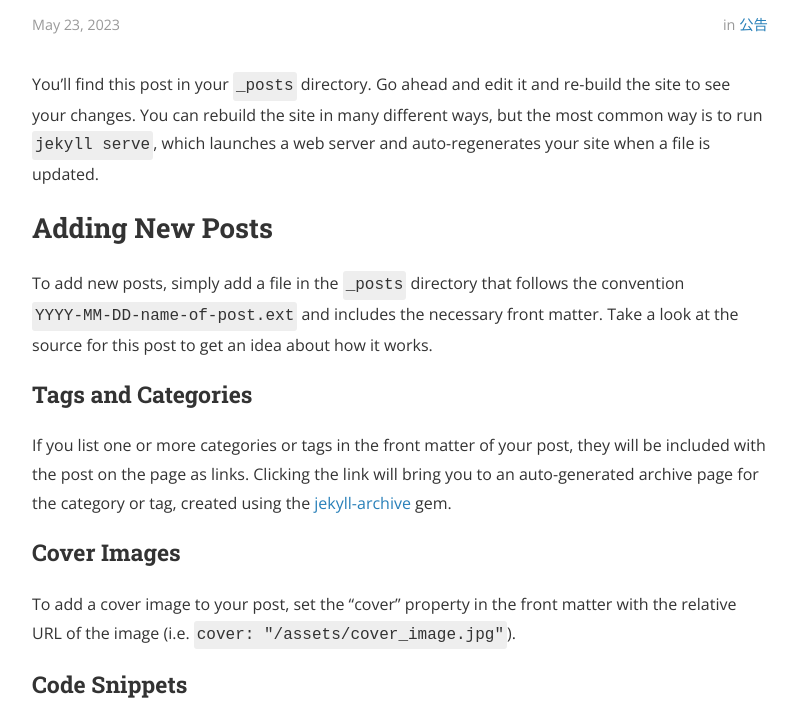
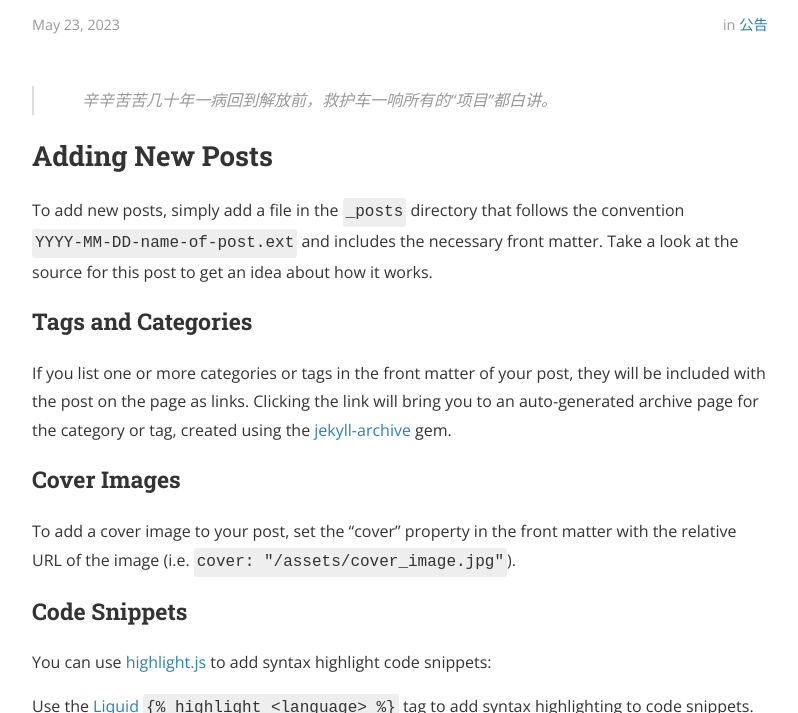
Before and after one commit to XZKJGZS/xzkjgzs.github.io, a Jekyll site: the page built from _posts/2015-04-18-welcome-to-jekyll.md, in a window 1280 px wide and 900 px high, scrolled down 322 px, cut to the strip 187-900 px from the top of the window. Shown: the whole strip, without its empty margins (240-1038 px from the left). Built offline with Jekyll 4.4.1, drawn with Linux system fonts in a browser that asks for light colours; nearby versions of some CDN libraries.

Commit message:
更新 2015-04-18-welcome-to-jekyll.md

```diff
--- a/_posts/2015-04-18-welcome-to-jekyll.md
+++ b/_posts/2015-04-18-welcome-to-jekyll.md
@@ -8,7 +8,7 @@
 cover:  "/assets/instacode.png"
 ---
 
-You’ll find this post in your `_posts` directory. Go ahead and edit it and re-build the site to see your changes. You can rebuild the site in many different ways, but the most common way is to run `jekyll serve`, which launches a web server and auto-regenerates your site when a file is updated.
+> 辛辛苦苦几十年一病回到解放前，救护车一响所有的“项目”都白讲。
 
 ## Adding New Posts
 
```
